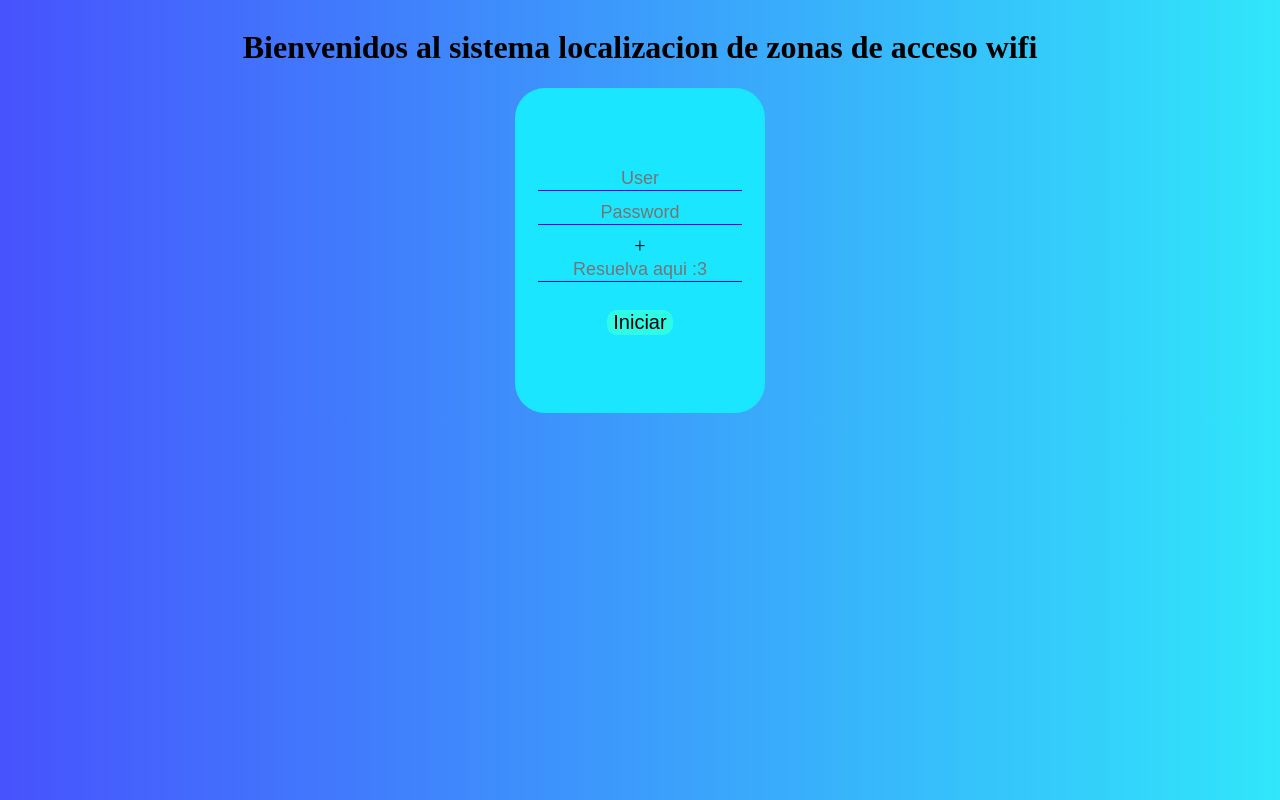
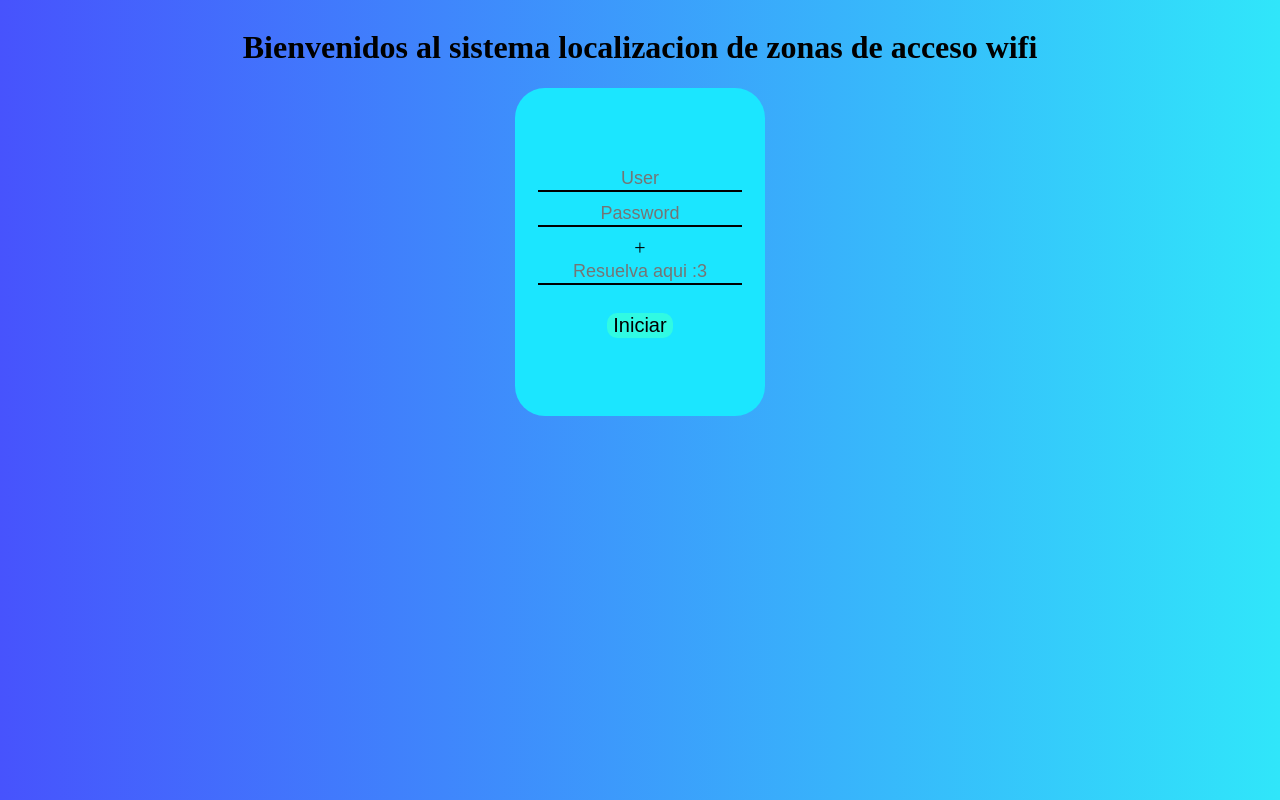
Before and after one commit to DanielBanquet11/ejercicio, a React (Vite) app: page / in a window 1280 px wide. Built offline with nearby package versions, Linux system fonts and the light colour scheme.

Commit message:
Update styles.css

```diff
--- a/src/styles.css
+++ b/src/styles.css
@@ -1,5 +1,5 @@
 :root{
-    --colorTexto:blue;
+    --colorTexto:black;
 }
 
 body{
@@ -47,7 +47,7 @@ body{
     background:none ;
     width: 200px;
     font-size: 18px;
-     border-bottom:1px solid var(--colorTexto) ;
+     border-bottom:2px solid var(--colorTexto) ;
    }
 
 input:focus{
```
